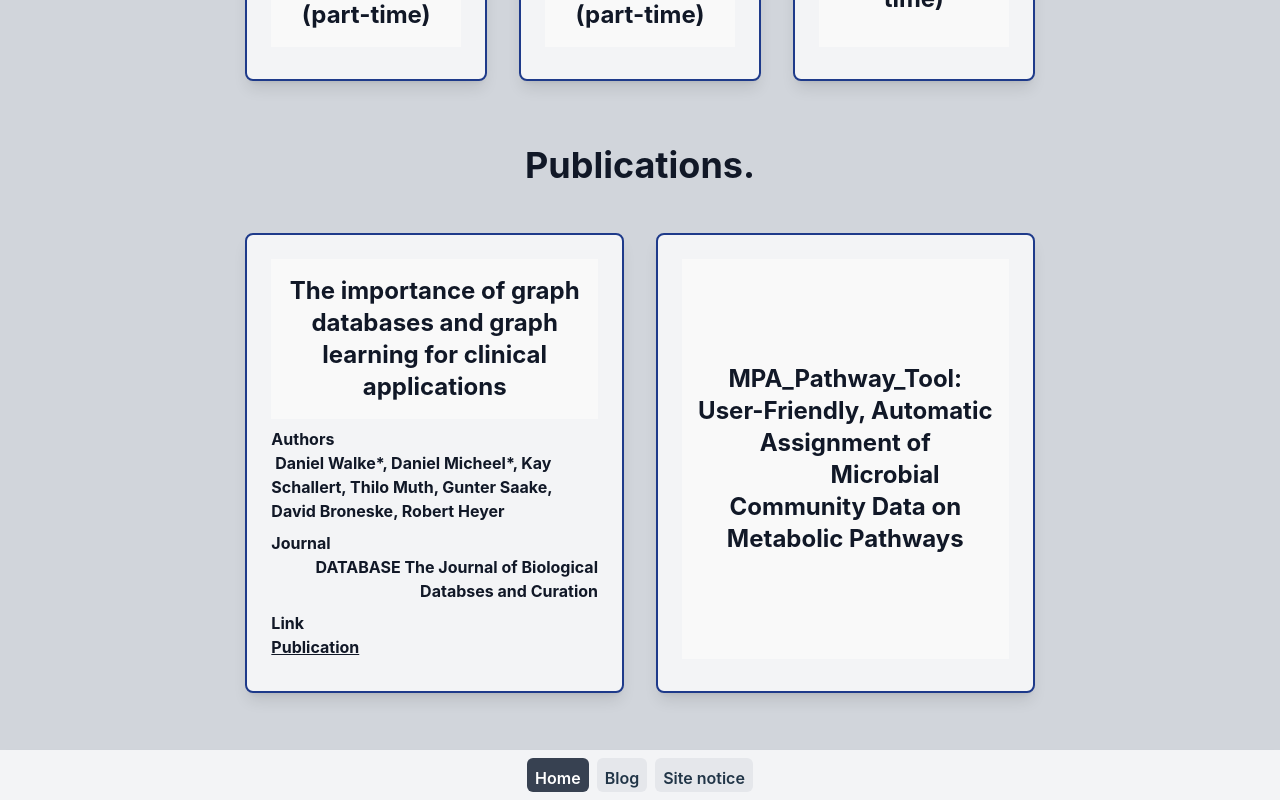
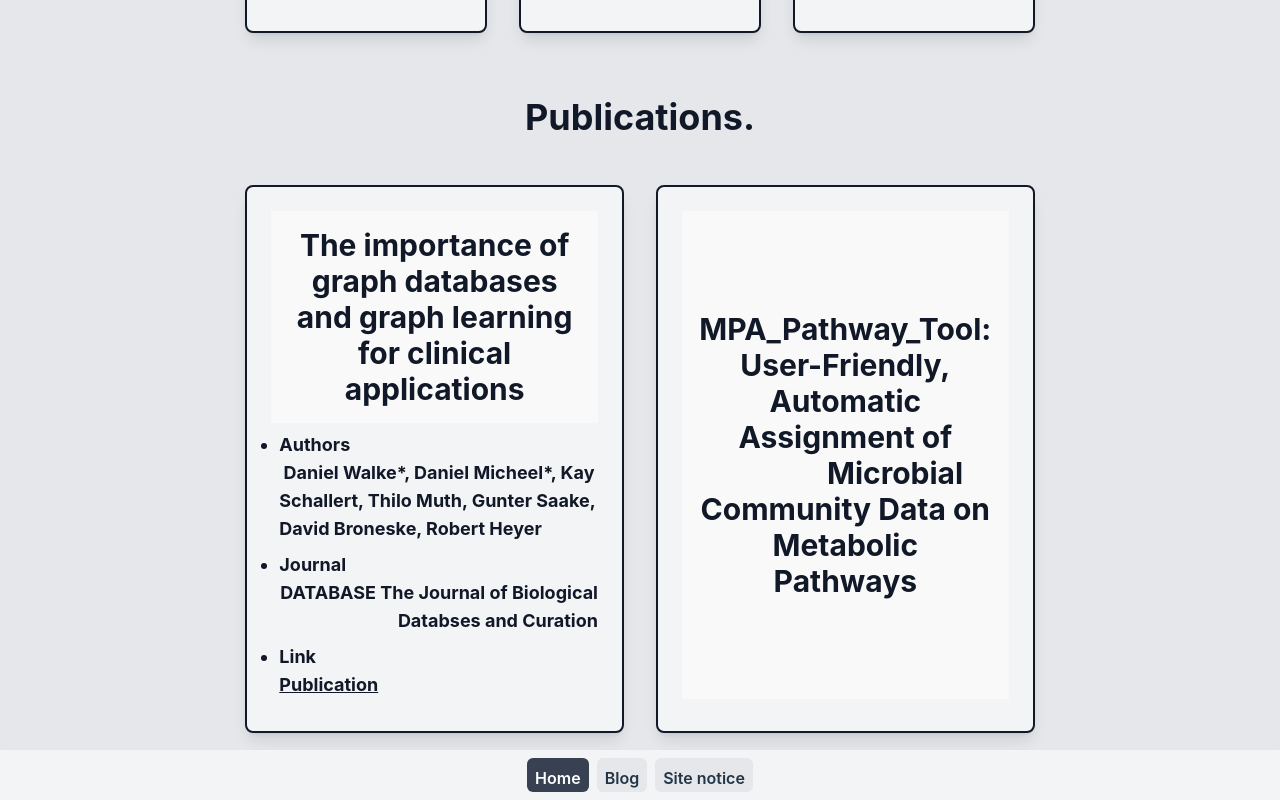
Before and after one commit to danielwalke/danielwalke.github.io, a Vue app: page / in a window 1280 px wide. Both pictures are taken after a click on the element 434 px from the left and 375 px from the top of the page. Built offline with nearby package versions, Linux system fonts and the light colour scheme.

Commit message:
some styling improvements

```diff
--- a/src/components/intro/Intro.vue
+++ b/src/components/intro/Intro.vue
@@ -11,8 +11,8 @@
           on diverse datasets and aim to improve the predictive power of machine learning using graph structures.
         </p>
       </div>
-      <div class="flex justify-center" v-if="isSmall">
-        <img src="../../assets/arrow_down.svg" class="animate-bounce h-12"/>
+      <div class="flex justify-center mt-4" v-if="isSmall">
+        <img src="../../assets/double_down.svg" class="scale-90 animate-bounce h-12"/>
       </div>
 
     </div>
@@ -207,7 +207,7 @@ ul{
 }
 
 li{
-  @apply lg:mb-2
+  @apply lg:mb-2 text-lg ml-2
 }
 
 a{
@@ -215,14 +215,14 @@ a{
 }
 
 .profile-img{
-  @apply w-3/4 bg-gray-600 lg:w-1/3 mb-2 rounded-md max-w-[400px]
+  @apply w-3/4 lg:w-1/3 mb-4 rounded-md max-w-[400px]
 }
 
 .intro-text{
-  @apply text-base text-center w-full text-lg font-bold p-4 lg:w-2/3
+  @apply text-base text-center w-full text-lg lg:text-2xl font-bold p-4 lg:w-3/5
 }
 
 .name-text{
-  @apply font-bold text-2xl text-center
+  @apply font-bold text-2xl lg:text-3xl text-center
 }
 </style>
--- a/src/components/intro/IntroBox.vue
+++ b/src/components/intro/IntroBox.vue
@@ -2,7 +2,7 @@
   <div class="inner-box">
     <div class="inner-box-container" @click="() => isHidden = !isHidden" :class="isHidden ? 'hidden-container' : 'visible-container'">
       <button class="card-header" >{{header}}</button>
-      <ul class="list-none transition ease-in-out delay-150 duration-300" :class="isHidden ? 'hidden' : ''">
+      <ul class="list-disc" :class="isHidden ? 'hidden' : ''">
         <slot></slot>
       </ul>
     </div>
@@ -22,8 +22,10 @@ const isHidden = ref(true)
 
 <style scoped>
 .card-header{
-  @apply text-2xl text-center font-bold p-4 mb-2
+  @apply text-2xl lg:text-3xl text-center font-bold p-4 mb-2
 }
+
+
 
 .inner-box{
   @apply whitespace-pre-wrap basis-1/2 mb-4 p-2 lg:p-4
@@ -35,11 +37,11 @@ const isHidden = ref(true)
 }
 
 .hidden-container{
-  @apply flex justify-center align-middle border-2 border-blue-900 border-double hover:bg-gray-200 hover:scale-105
+  @apply flex justify-center align-middle border-2 border-gray-900 border-double hover:bg-gray-900 hover:text-white transition ease-in-out duration-300 hover:scale-105
 }
 
 .visible-container{
-  @apply border-2 border-blue-900
+  @apply border-2 border-gray-900
 }
 
 </style>
--- a/src/style.css
+++ b/src/style.css
@@ -3,7 +3,7 @@
 @tailwind utilities;
 
 #app{
-  @apply bg-gray-300 h-screen
+  @apply bg-gray-200 h-screen
 }
 
 #app{
```
Also changed, not shown: src/assets/double_down.svg (added).
